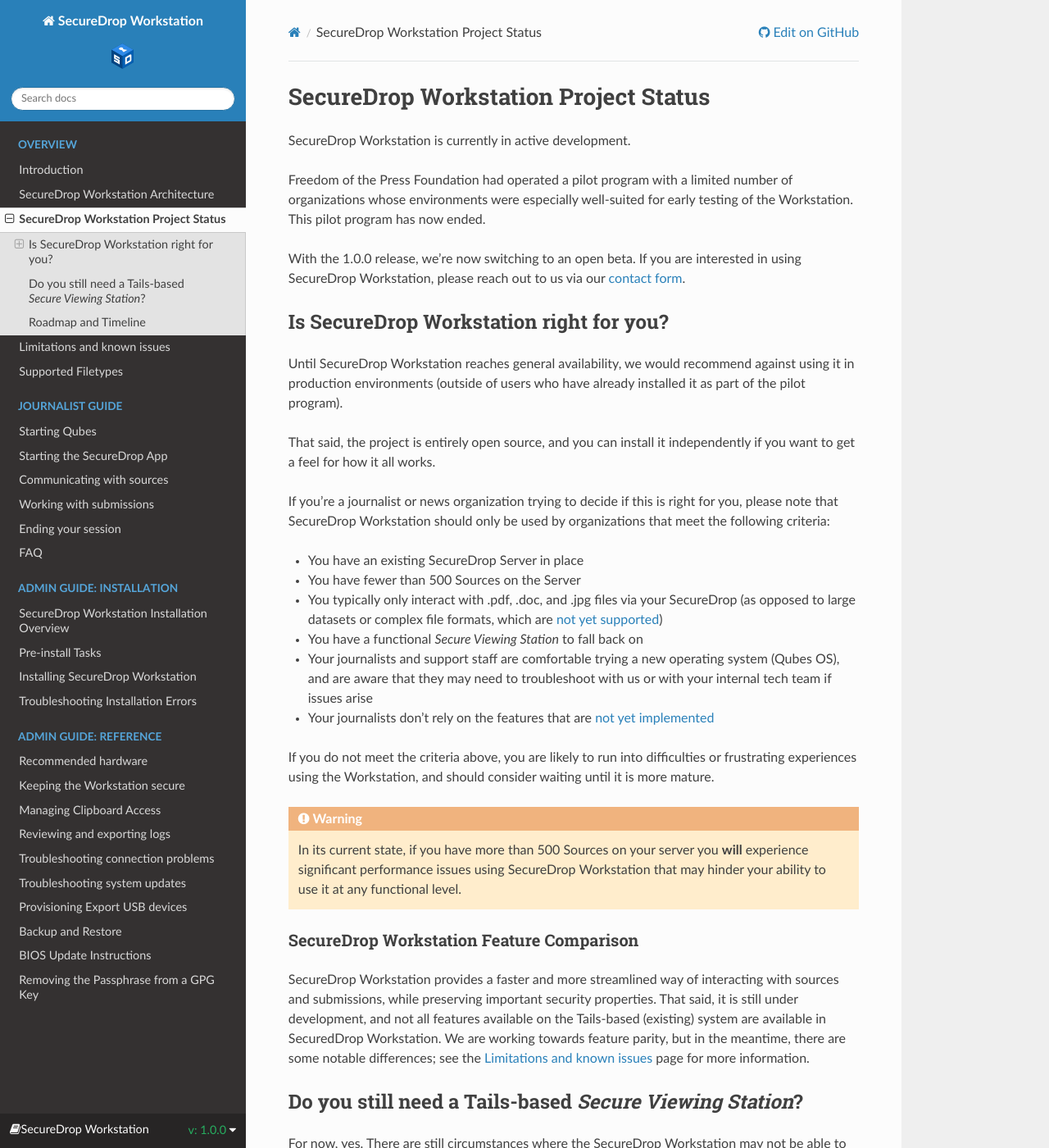
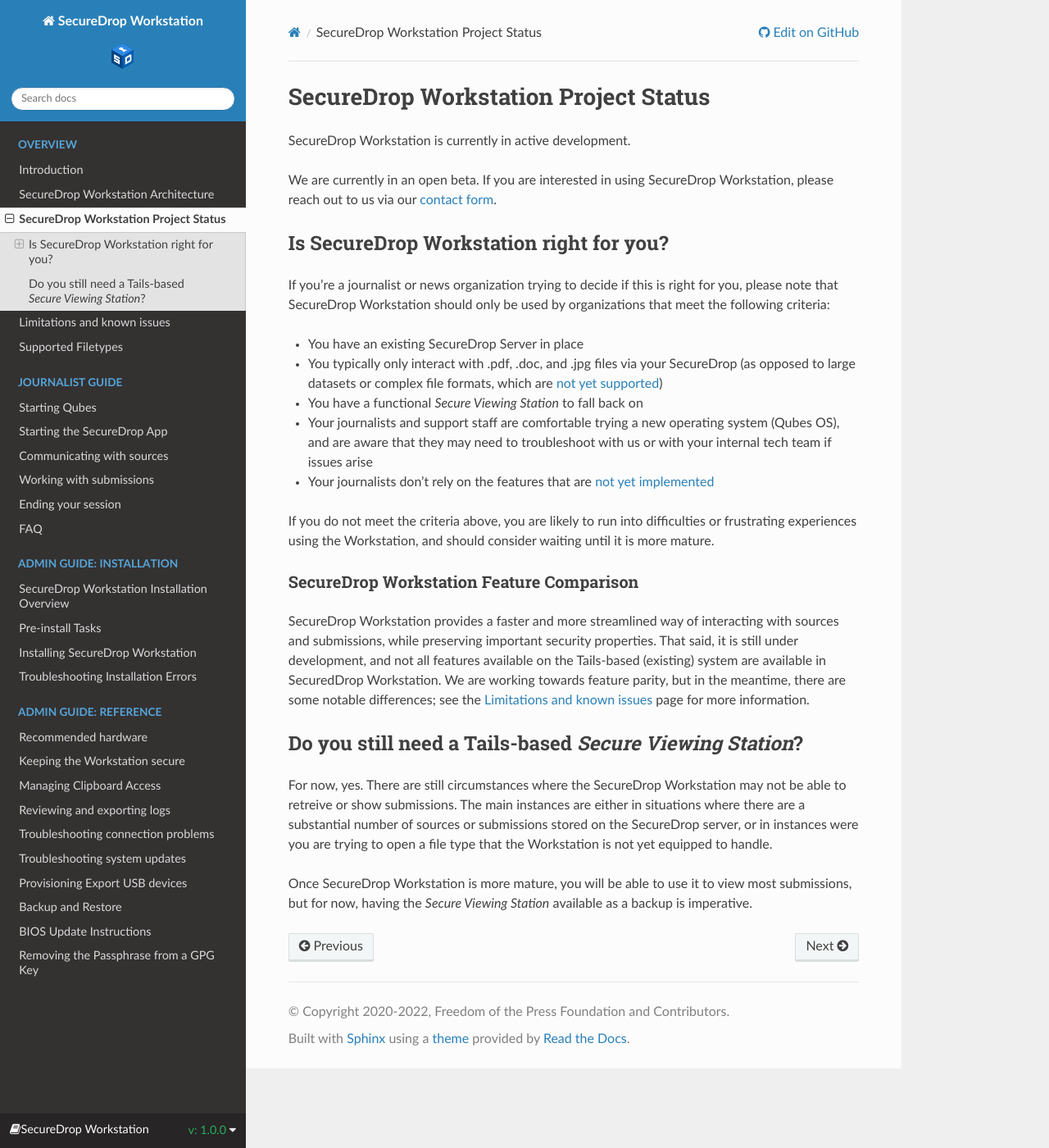
Before and after one commit to freedomofpress/securedrop-workstation-docs, a Sphinx documentation site: the page built from docs/general/status.rst, in a window 1280 px wide and 1400 px high. Shown: the whole window at 82% size. Built offline with Sphinx 7.4.7 and the Read the Docs theme 3.1.0, drawn with Linux system fonts in a browser that asks for light colours; some of the changed text lies outside the part shown.

Commit message:
Update project status to reflect app-related progress

```diff
--- a/docs/general/status.rst
+++ b/docs/general/status.rst
@@ -3,30 +3,18 @@
 
 SecureDrop Workstation is currently in active development.
 
-Freedom of the Press Foundation had operated a pilot program with a limited
-number of organizations whose environments were especially well-suited for
-early testing of the Workstation. This pilot program has now ended.
-
-With the 1.0.0 release, we’re now switching to an open beta. If you are
+We are currently in an open beta. If you are
 interested in using SecureDrop Workstation, please reach out to us
 via our `contact form <https://securedrop.org/help>`_.
 
 Is SecureDrop Workstation right for you?
 ----------------------------------------
 
-Until SecureDrop Workstation reaches general availability, we would
-recommend against using it in production environments (outside of users
-who have already installed it as part of the pilot program).
-
-That said, the project is entirely open source, and you can install it
-independently if you want to get a feel for how it all works.
-
 If you're a journalist or news organization trying to decide if this is right for you,
 please note that SecureDrop Workstation should only be used
 by organizations that meet the following criteria:
 
 * You have an existing SecureDrop Server in place
-* You have fewer than 500 Sources on the Server
 * You typically only interact with .pdf, .doc, and .jpg files via your
   SecureDrop (as opposed to large datasets or complex file formats, which are
   :doc:`not yet supported <supported_filetypes>`)
@@ -39,12 +27,6 @@
 If you do not meet the criteria above, you are likely to run into
 difficulties or frustrating experiences using the Workstation, and should
 consider waiting until it is more mature.
-
-.. warning::
-   In its current state, if you have more than 500 Sources on your server
-   you **will** experience significant performance issues using SecureDrop
-   Workstation that may hinder your ability to use it at any functional
-   level.
 
 SecureDrop Workstation Feature Comparison
 ~~~~~~~~~~~~~~~~~~~~~~~~~~~~~~~~~~~~~~~~~
@@ -69,11 +51,3 @@
 Once SecureDrop Workstation is more mature, you will be able to use it to view
 most submissions, but for now, having the *Secure Viewing Station* available
 as a backup is imperative.
-
-Roadmap and Timeline
---------------------
-
-You can find information about our current development roadmap and timeline at
-the `SecureDrop Development Wiki <https://github.com/freedomofpress/securedrop/wiki/Development-Roadmap>`_.
-
-We encourage former pilot participants and open beta participants to reach out, to help us understand and prioritize your needs as we continue development.
```
